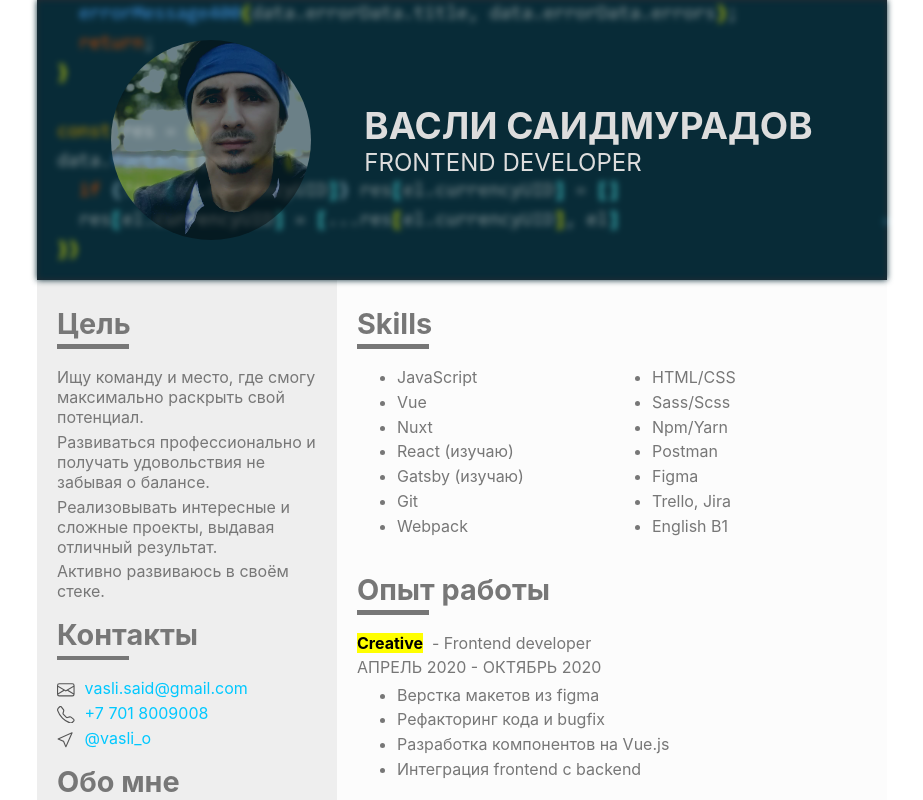
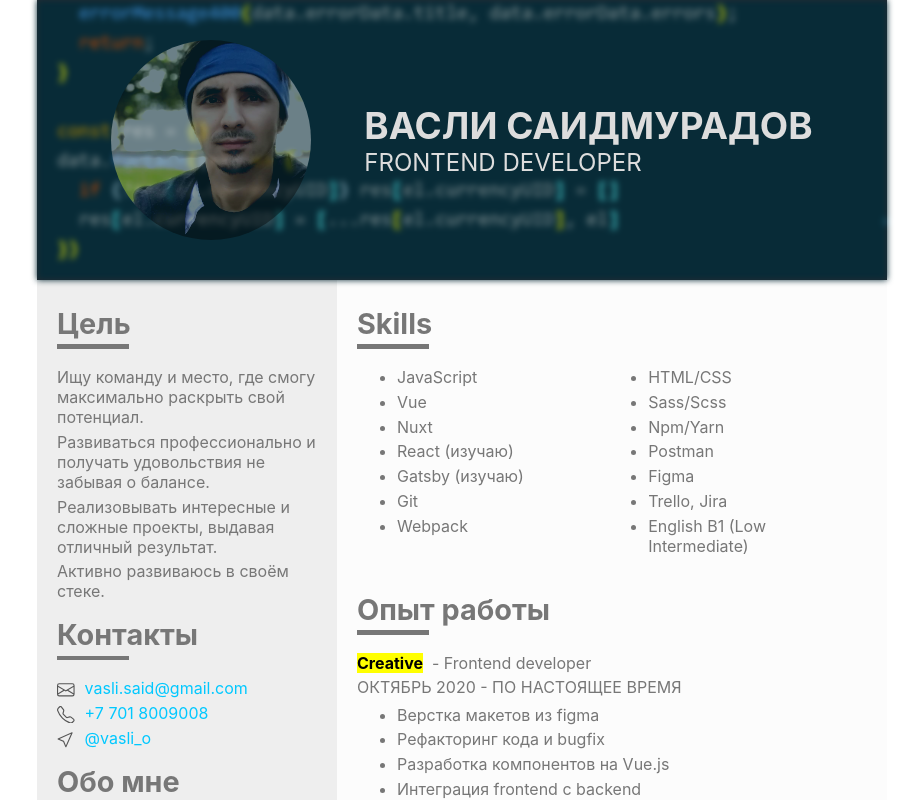
Before and after one commit to VasliSaidmuradov/resume, a React (Create React App) app: page / in a window 1280 px wide. Shown: the top 800 px of the page, without its empty margins (178-1101 px from the left). Built offline with nearby package versions, Linux system fonts and the light colour scheme.

Commit message:
fix: experience date in gData

```diff
--- a/src/gData.js
+++ b/src/gData.js
@@ -58,7 +58,7 @@ const gData = {
       'Postman',
       'Figma',
       'Trello, Jira',
-      'English B1',
+      'English B1 (Low Intermediate)',
     ]
   },
   experience: {
@@ -68,7 +68,7 @@ const gData = {
         title: 'Creative',
         site: 'https://crtweb.ru/',
         position: 'Frontend developer',
-        date: 'Апрель 2020 - Октябрь 2020',
+        date: 'Октябрь 2020 - по настоящее время',
         list: [
           'Верстка макетов из figma',
           'Рефакторинг кода и bugfix',
```
Also changed, not shown: 1 other file (tests, documents, lock files or other folders).
